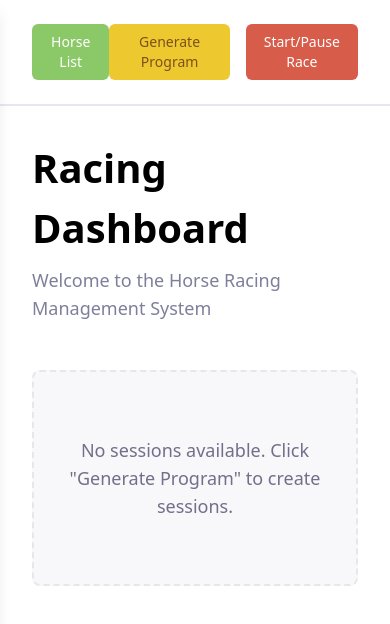
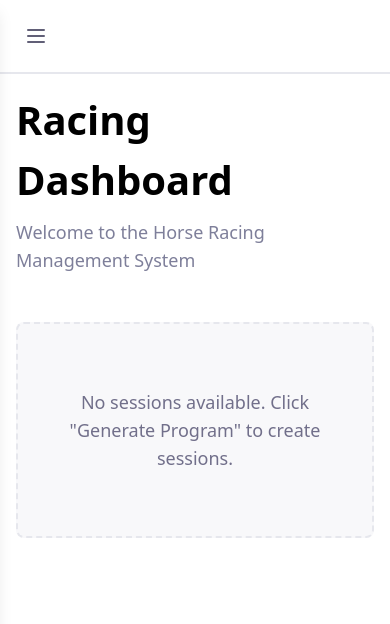
Before and after one commit to turanibrahim/horse-race, a Vue app: page / in a window 390 px wide. Shown: the top 624 px of the page. Built offline with nearby package versions, Linux system fonts and the light colour scheme.

Commit message:
feat: implement mobile menu for racing dashboard header with toggle functionality

```diff
--- a/src/components/molecules/racing-dashboard-header.vue
+++ b/src/components/molecules/racing-dashboard-header.vue
@@ -1,4 +1,5 @@
 <script setup lang="ts">
+import { ref } from 'vue';
 import VButton from '@/components/atoms/v-button.vue';
 
 const emit = defineEmits<{
@@ -7,28 +8,42 @@ const emit = defineEmits<{
   'click:start-pause-race': []
 }>();
 
+const isMobileMenuOpen = ref(false);
+
+const toggleMobileMenu = () => {
+  isMobileMenuOpen.value = !isMobileMenuOpen.value;
+};
+
+const closeMobileMenu = () => {
+  isMobileMenuOpen.value = false;
+};
+
 const handleHorseList = () => {
+  closeMobileMenu();
   emit('click:horse-list');
 };
 
 const handleGenerateProgram = () => {
+  closeMobileMenu();
   emit('click:generate-program');
 };
 
 const handleStartPauseRace = () => {
+  closeMobileMenu();
   emit('click:start-pause-race');
 };
 </script>
 
 <template>
-  <header class="flex justify-between items-center px-8 py-6 bg-white border-b-2 border-cool-gray-200 -mx-8 -mt-8 mb-8">
-    <div class="flex gap-4">
+  <header class="relative flex justify-between items-center px-4 py-4 md:px-8 md:py-6 bg-white border-b-2 border-cool-gray-200 mb-4 md:mb-8">
+    <!-- Desktop Menu -->
+    <div class="hidden md:flex gap-4">
       <v-button variant="primary" size="md" @click="handleHorseList">
         Horse List
       </v-button>
     </div>
 
-    <div class="flex gap-4">
+    <div class="hidden md:flex gap-4">
       <v-button variant="secondary" size="md" @click="handleGenerateProgram">
         Generate Program
       </v-button>
@@ -36,5 +51,72 @@ const handleStartPauseRace = () => {
         Start/Pause Race
       </v-button>
     </div>
+
+    <!-- Mobile Menu Button -->
+    <button
+      aria-label="Toggle menu"
+      class="md:hidden flex items-center justify-center w-10 h-10 rounded-md hover:bg-cool-gray-100 transition-colors"
+      @click="toggleMobileMenu"
+    >
+      <svg
+        class="w-6 h-6 text-cool-gray-700"
+        fill="none"
+        stroke="currentColor"
+        viewBox="0 0 24 24"
+      >
+        <path
+          stroke-linecap="round"
+          stroke-linejoin="round"
+          stroke-width="2"
+          d="M4 6h16M4 12h16M4 18h16"
+        />
+      </svg>
+    </button>
+
+    <!-- Backdrop for mobile menu -->
+    <div
+      v-if="isMobileMenuOpen"
+      class="fixed inset-0 bg-black/25 z-40 md:hidden"
+      @click="closeMobileMenu"
+    />
+
+    <!-- Mobile Menu Dropdown -->
+    <div
+      v-if="isMobileMenuOpen"
+      class="absolute top-full left-0 right-0 mt-2 mx-4 bg-white border-2 border-cool-gray-200 rounded-lg shadow-lg z-50 md:hidden"
+    >
+      <nav class="flex flex-col p-4 gap-3">
+        <v-button
+          variant="primary"
+          size="md"
+          class="w-full"
+          @click="handleHorseList"
+        >
+          Horse List
+        </v-button>
+        <v-button
+          variant="secondary"
+          size="md"
+          class="w-full"
+          @click="handleGenerateProgram"
+        >
+          Generate Program
+        </v-button>
+        <v-button
+          variant="accent"
+          size="md"
+          class="w-full"
+          @click="handleStartPauseRace"
+        >
+          Start/Pause Race
+        </v-button>
+        <button
+          class="mt-2 py-2 px-4 text-cool-gray-600 hover:text-cool-gray-900 hover:bg-cool-gray-50 rounded-md transition-colors"
+          @click="closeMobileMenu"
+        >
+          Close
+        </button>
+      </nav>
+    </div>
   </header>
 </template>
--- a/src/pages/racing-dashboard.page.vue
+++ b/src/pages/racing-dashboard.page.vue
@@ -96,13 +96,14 @@ onMounted(async () => {
 </script>
 
 <template>
-  <div class="p-8 max-w-[1400px] mx-auto">
+  <div class="max-w-[1400px] mx-auto">
     <racing-dashboard-header
       @click:horse-list="handleOpenHorseList"
       @click:generate-program="handleGenerateProgram"
       @click:start-pause-race="handleStartPauseRace"
     />
 
+    <div class="px-4 md:px-8">
       <header class="mb-12">
         <h1 class="text-[2.5rem] font-bold mb-2">
           Racing Dashboard
@@ -166,6 +167,7 @@ onMounted(async () => {
           </template>
         </div>
       </div>
+    </div>
 
     <horse-list-drawer v-model="isHorseListDrawerOpen" />
   </div>
```
Also changed, not shown: 1 other file (tests, documents, lock files or other folders). Lines whose indentation alone changed are shown as unchanged.
